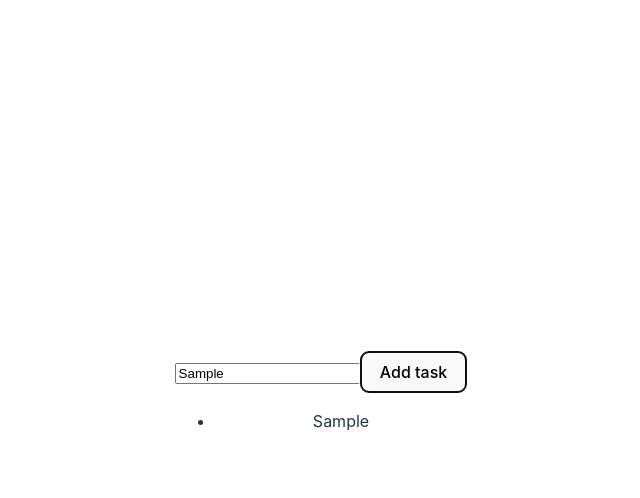
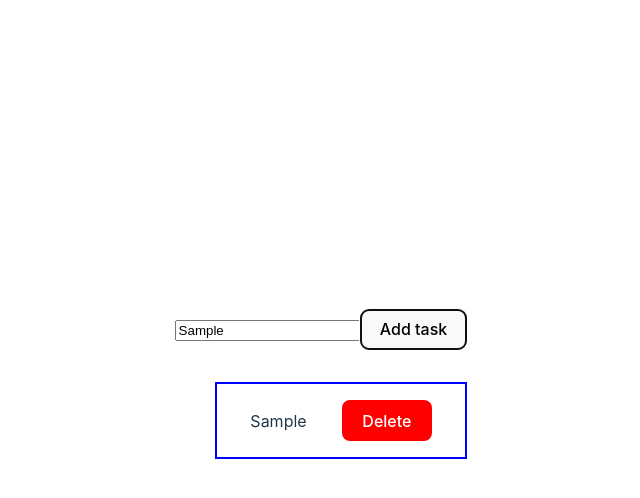
Before and after one commit to rajeshbasnet/react-typescript-blog, a React (Vite) app: page / in a window 1280 px wide. Both pictures are taken after typing "Sample" into the empty fields and a click on the button "Add task". Shown: the top 498 px of the page, without its empty margins (319-959 px from the left). Built offline with nearby package versions, Linux system fonts and the light colour scheme.

Commit message:
Added remove task functionality

```diff
--- a/src/components/TaskList.tsx
+++ b/src/components/TaskList.tsx
@@ -1,5 +1,6 @@
 import { useSelector } from "react-redux";
-import { StateProps } from "../redux/slice";
+import { StateProps, removeTask } from "../redux/slice";
+import { useDispatch } from "react-redux";
 
 type SelectorProps = {
   task: StateProps;
@@ -8,11 +9,44 @@ type SelectorProps = {
 const TaskList = () => {
   const taskList = useSelector((state: SelectorProps) => state.task.value);
 
+  const dispatch = useDispatch();
+
+  function deleteTaskHandler(index: number) {
+    dispatch(removeTask(index));
+  }
+
   return (
     <section className="task__list__section">
-      <ul>
+      <ul
+        style={{
+          listStyleType: "none",
+        }}
+      >
         {taskList.map((item, index) => {
-          return <li key={index}>{item}</li>;
+          return (
+            <div
+              key={index}
+              style={{
+                margin: "2rem 0",
+                border: "2px solid blue",
+                padding: "1rem",
+                display: "flex",
+                alignItems: "center",
+                justifyContent: "space-around",
+              }}
+            >
+              <li>{item}</li>
+              <button
+                onClick={() => deleteTaskHandler(index)}
+                style={{
+                  backgroundColor: "red",
+                  color: "white",
+                }}
+              >
+                Delete
+              </button>
+            </div>
+          );
         })}
       </ul>
     </section>
```
